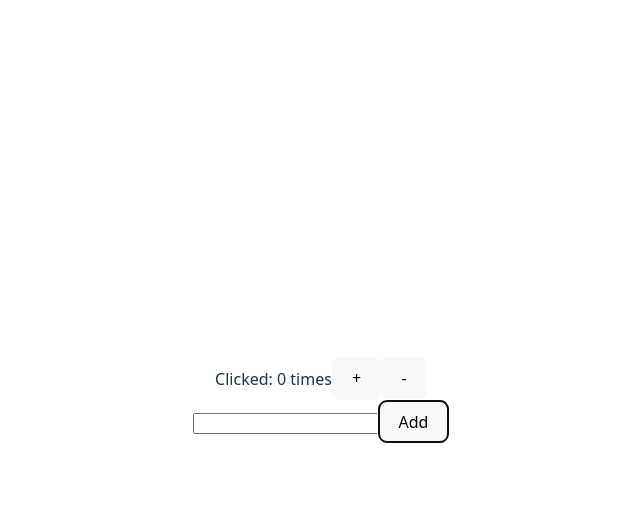
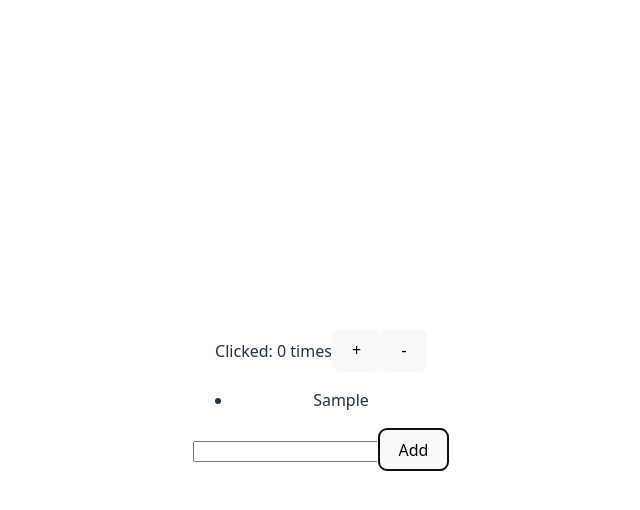
Before and after one commit to bbaekddo/react-state-management, a React (Vite) app: page / in a window 1280 px wide. Both pictures are taken after typing "Sample" into the empty fields and a click on the button "Add". Shown: the top 510 px of the page, without its empty margins (319-959 px from the left). Built offline with nearby package versions, Linux system fonts and the light colour scheme.

Commit message:
🚧 useSelector, useDispatch 훅

```diff
--- a/src/App.tsx
+++ b/src/App.tsx
@@ -1,37 +1,47 @@
 import "./App.css";
 import * as React from "react";
-import {useState} from "react";
+import { useState } from "react";
+import { useSelector, useDispatch } from "react-redux";
 
 type AppProps = {
   value: any;
   onIncrement: () => void;
   onDecrement: () => void;
-}
+};
 
-function App({ value, onIncrement, onDecrement }: AppProps): React.ReactElement {
-	// 상태 관리
+function App({
+  value,
+  onIncrement,
+  onDecrement,
+}: AppProps): React.ReactElement {
+  const counter = useSelector((state: any) => state.counter);
+  const todos: string[] = useSelector((state: any) => state.todos);
+  const dispatch = useDispatch();
+
   const [todoValue, setTodoValue] = useState("");
 
   const handleChange = (e: React.ChangeEvent<HTMLInputElement>) => {
     setTodoValue(e.target.value);
   };
 
-	const addTodo = (e:React.FormEvent<HTMLFormElement>) => {
+  const addTodo = (e: React.FormEvent<HTMLFormElement>) => {
     e.preventDefault();
+    dispatch({ type: "ADD_TODO", text: todoValue });
     setTodoValue("");
-	}
+  };
 
   return (
     <div>
-			Clicked: {value} times
-			<button onClick={onIncrement}>
-				+
-			</button>
-			<button onClick={onDecrement}>
-				-
-			</button>
+      Clicked: {counter} times
+      <button onClick={onIncrement}>+</button>
+      <button onClick={onDecrement}>-</button>
+      <ul>
+        {todos.map((todo, index) => (
+          <li key={index}>{todo}</li>
+        ))}
+      </ul>
       <form onSubmit={addTodo}>
-				<input type="text" value={todoValue} onChange={handleChange}/>
+        <input type="text" value={todoValue} onChange={handleChange} />
         <button type="submit">Add</button>
       </form>
     </div>
--- a/src/main.tsx
+++ b/src/main.tsx
@@ -2,16 +2,13 @@ import { StrictMode } from "react";
 import { createRoot } from "react-dom/client";
 import "./index.css";
 import App from "./App.tsx";
-import { createStore } from "redux";
+import { configureStore } from "@reduxjs/toolkit";
 import rootReducer from "./reducers";
-import {Provider} from "react-redux";
+import { Provider } from "react-redux";
 
 const rootElement = document.getElementById("root");
-const store = createStore(rootReducer);
-
-store.dispatch({
-	type: "ADD_TODO",
-	text: "test",
+const store = configureStore({
+  reducer: rootReducer,
 });
 
 if (rootElement) {
```
Lines whose indentation alone changed are shown as unchanged.
